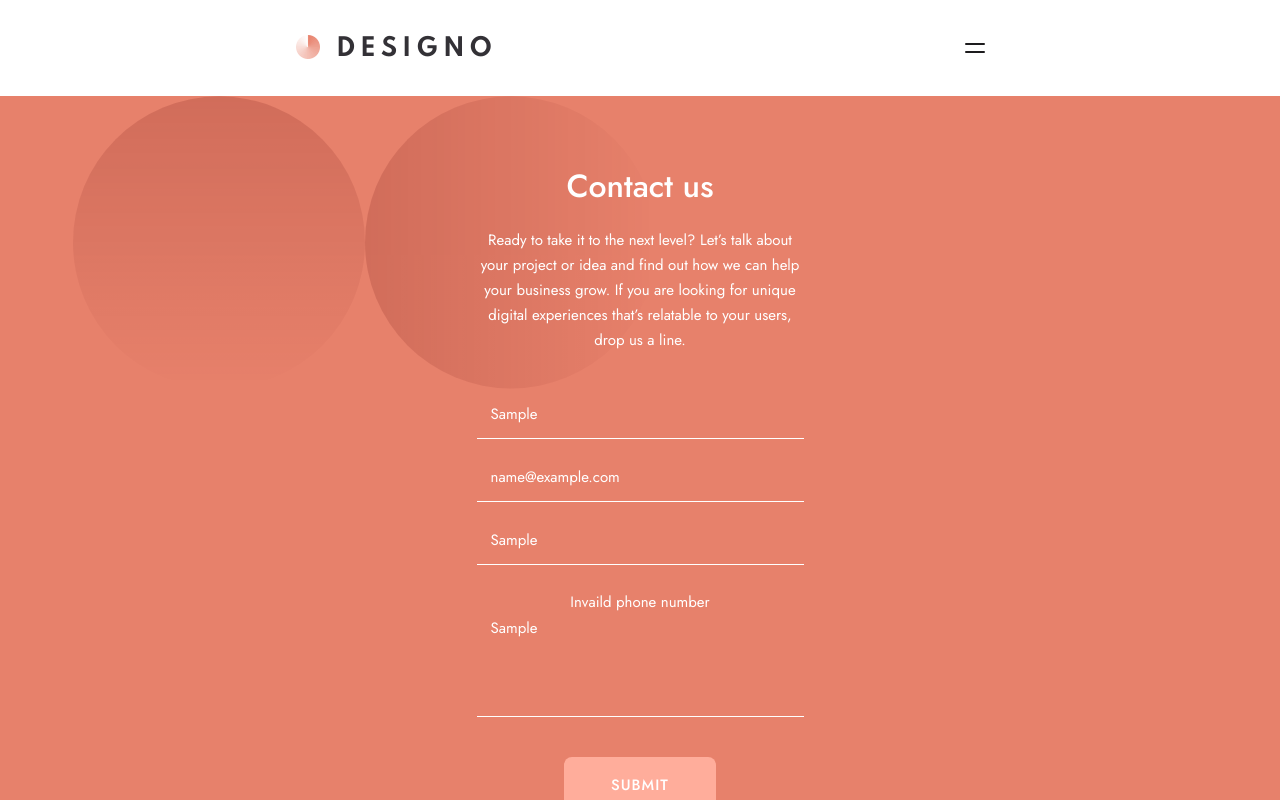
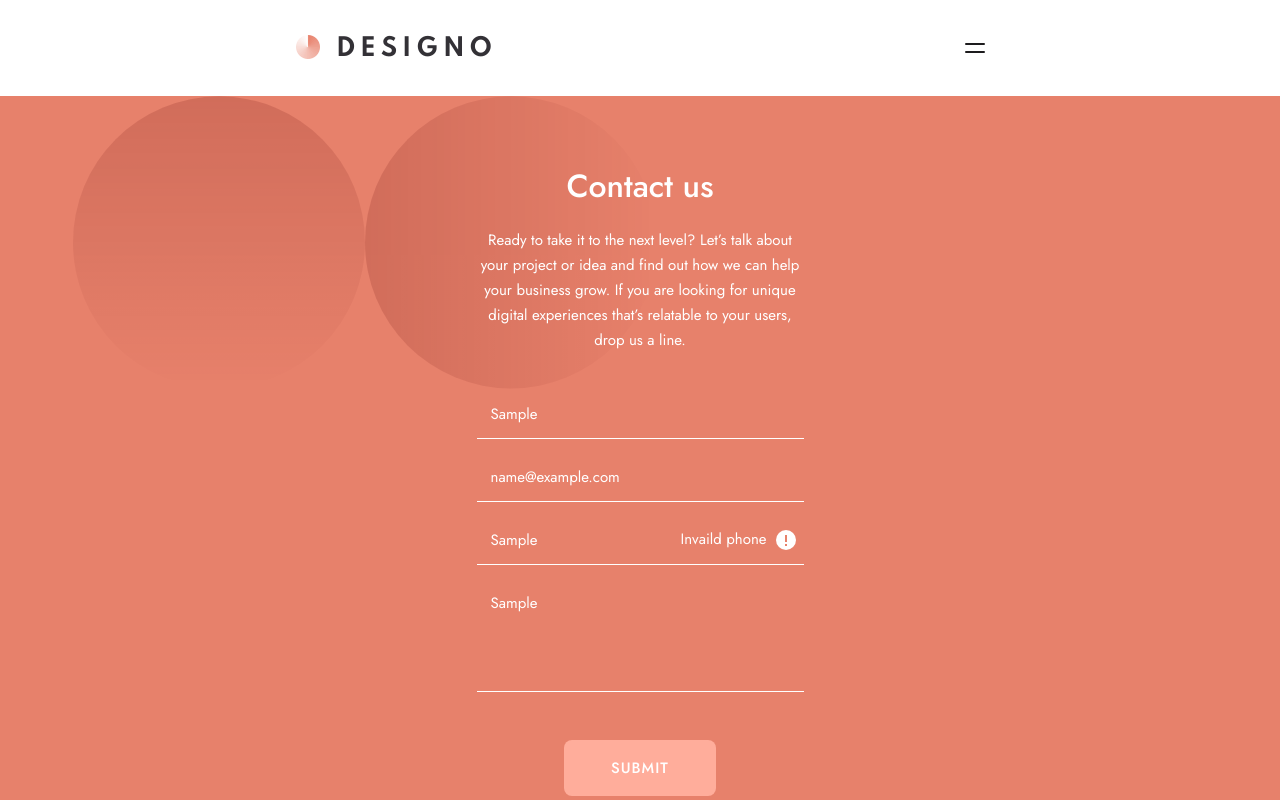
Before and after one commit to richieAiello/designo-website, a React (Vite) app: page /contact in a window 1280 px wide. Both pictures are taken after typing "Sample", "name@example.com", "Sample", "Sample" into the empty fields and a click on the button "SUBMIT". Shown: the top 800 px of the page. Built offline with nearby package versions, Linux system fonts and the light colour scheme.

Commit message:
Altered the appearance of error messages for form validation in HeroForm.js.

```diff
--- a/src/components/hero/HeroForm.js
+++ b/src/components/hero/HeroForm.js
@@ -1,6 +1,7 @@
 import { Formik, Form, Field, ErrorMessage } from "formik"
 import * as Yup from "yup";
 // import 'yup-phone';
+import errorIcon from "../../assets/contact/desktop/icon-error.svg";
 
 // phone: Yup.string()
 //   .phone(null, true, 'Invaild phone number')
@@ -13,16 +14,16 @@ export default function HeroForm() {
       validationSchema={Yup.object({
         fullName: Yup.string()
           .max(20, 'Must be 20 characters or less')
-          .required('Full name is required'),
+          .required('Required'),
         email: Yup.string()
-          .email('Invalid email address')
-          .required('Valid email is required'),
+          .email('Invalid email')
+          .required('Required'),
         phone: Yup.string()
           .matches(
             /^([0]{1}|\+?[234]{3})([7-9]{1})([0|1]{1})([\d]{1})([\d]{7})$/g,
-            'Invaild phone number'
+            'Invaild phone'
           )
-          .required('Valid phone number is required'),
+          .required('Required'),
         message: Yup.string()
            .max(200, 'Must be 200 characters or less.')
       })}
@@ -34,6 +35,7 @@ export default function HeroForm() {
       }}
     >
       <Form className="form">
+        <div className="form__wrapper">
           <label htmlFor="fullName" className="invisible">Please enter your name.</label>
           <Field
             name="fullName"
@@ -41,8 +43,11 @@ export default function HeroForm() {
             className="form__input"
             placeholder="Name"
           />
-        <ErrorMessage name="fullName" className="form__error" />
-
+          <ErrorMessage name="fullName">
+            {msg => <div className="form__error">{msg}<img src={errorIcon} alt="" className="form__icon"/></div>}
+          </ErrorMessage>
+        </div>
+        <div className="form__wrapper">
           <label htmlFor="email" className="invisible">Please enter your email address.</label>
           <Field
             name="email"
@@ -50,8 +55,11 @@ export default function HeroForm() {
             className="form__input"
             placeholder="Email Address"
           />
-        <ErrorMessage name="email" className="form__error" />
-
+          <ErrorMessage name="email">
+            {msg => <div className="form__error">{msg}<img src={errorIcon} alt="" className="form__icon"/></div>}
+          </ErrorMessage>
+        </div>
+        <div className="form__wrapper">
           <label htmlFor="phone" className="invisible">Please enter your phone address.</label>
           <Field
             name="phone"
@@ -59,8 +67,11 @@ export default function HeroForm() {
             className="form__input"
             placeholder="Phone"
           />
-        <ErrorMessage name="phone" className="form__error" />
-
+          <ErrorMessage name="phone">
+            {msg => <div className="form__error">{msg}<img src={errorIcon} alt="" className="form__icon"/></div>}
+          </ErrorMessage>
+        </div>
+        <div className="form__wrapper--secondary">
           <label htmlFor="message" className="invisible">Provide a message to us(Optional).</label>
           <Field
             name="message"
@@ -68,8 +79,10 @@ export default function HeroForm() {
             className="form__message"
             placeholder="Your Message"
           />
-        <ErrorMessage name="message" className="form__error" />
-
+          <ErrorMessage name="message">
+            {msg => <div className="form__error--message">{msg}<img src={errorIcon} alt="" className="form__icon"/></div>}
+          </ErrorMessage>
+        </div>
         <button type="submit" className="btn btn--submit">Submit</button>
       </Form>
     </Formik>
--- a/src/main.scss
+++ b/src/main.scss
@@ -257,10 +257,25 @@ $gradient-location: #5D0202;
 .form {
   display: flex;
   flex-direction: column;
+  align-items: stretch;
   margin-top: 3rem;
+
+  &__wrapper,
+  &__wrapper--secondary {
+    position: relative;
+  }
+
+  &__wrapper {
+    margin-bottom: 1.5625rem;
+
+    &--secondary {
+      margin-bottom: 2.5rem;
+    }
+  }
 
   &__input,
   &__message {
+    width: 100%;
     font-size: inherit;
     font-family: inherit;
     line-height: 1.625rem;
@@ -277,18 +292,33 @@ $gradient-location: #5D0202;
 
   &__input {
     padding-bottom: 0.6875rem;
-    margin-bottom: 1.5625rem;
   }
 
   &__message {
     resize: none;
     height: 102px;
-    margin-bottom: 2.5rem;
   }
 
-  // &__error {
+  &__error,
+  &__error--message {
+    display: flex;
+    align-items: center;
+    background-color: $peach;
+  }
 
-  // }
+  &__error {
+    position: absolute;
+    top: 0;
+    right: 0.5rem;
+
+    &--message {
+      justify-content: center;
+    }
+  }
+
+  &__icon {
+    margin-left: 0.5625rem;
+  }
 }
 
 /*****************************************
```
Lines whose indentation alone changed are shown as unchanged.
